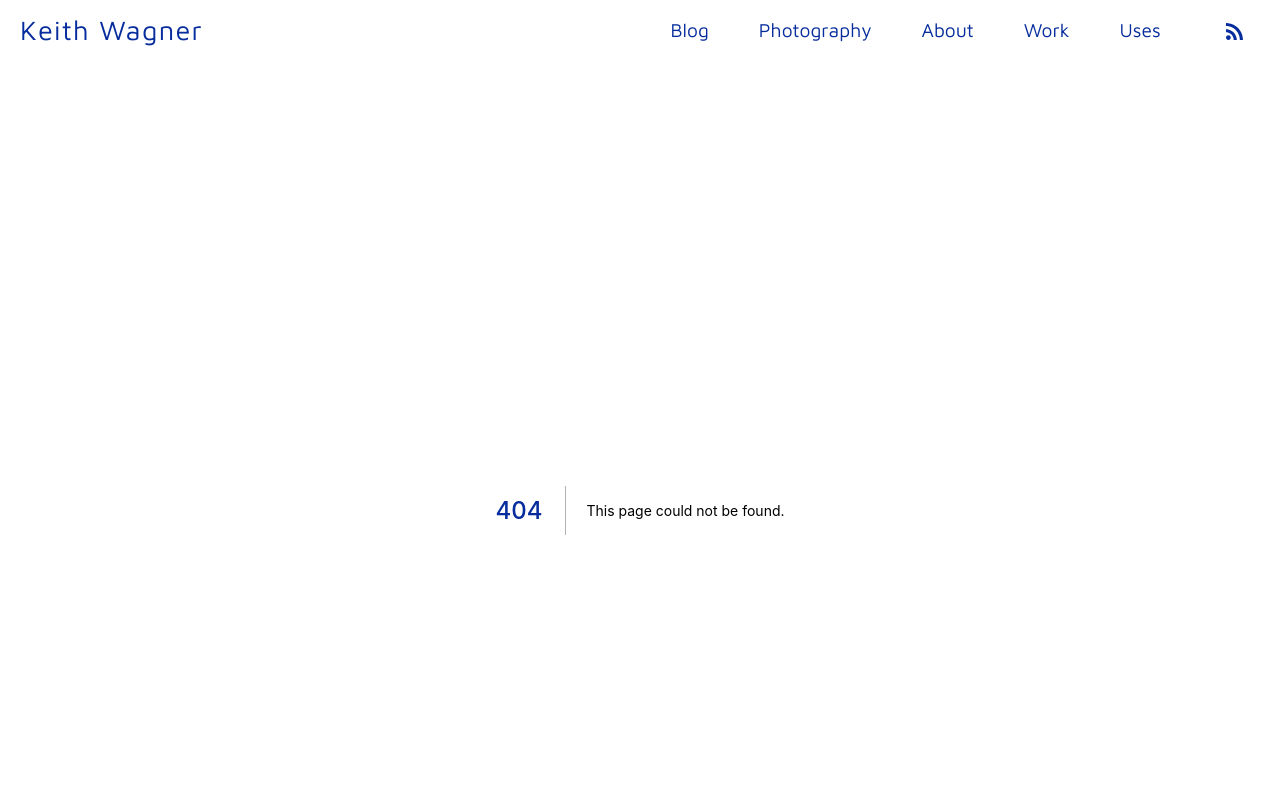
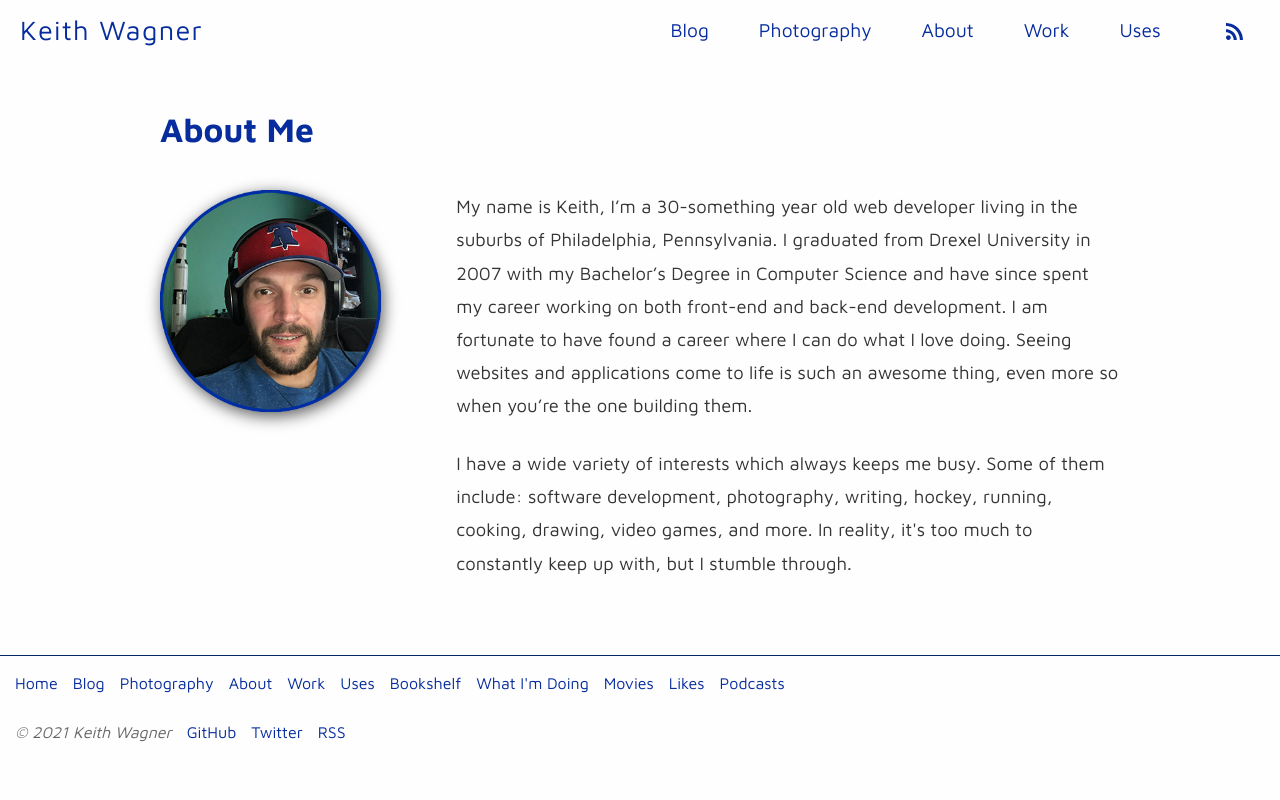
Before and after one commit to kpwags/kpwags.com, a Next.js app: page /about in a window 1280 px wide. Before the commit this address had no page. Shown: the top 800 px of the page. Built offline with nearby package versions, Linux system fonts and the light colour scheme.

Commit message:
Added an about page

```diff
--- a/components/Welcome/index.tsx
+++ b/components/Welcome/index.tsx
@@ -33,10 +33,6 @@ const Hello = styled.div`
             color: ${({ theme }) => theme.colors.blue};
         }
     }
-
-    .clear {
-        clear: both;
-    }
 `;
 
 const Welcome: React.FC = () => (
--- a/lib/GlobalStyles.ts
+++ b/lib/GlobalStyles.ts
@@ -119,4 +119,8 @@ export const GlobalStyles = createGlobalStyle`
             width: 100%;
         }
     }
+
+    .clear {
+        clear: both;
+    }
 `;
--- /dev/null
+++ b/pages/about.tsx
@@ -0,0 +1,57 @@
+/* eslint-disable react/jsx-one-expression-per-line */
+import React from 'react';
+import styled from 'styled-components';
+
+const Container = styled.div`
+    margin: 40px 0;
+
+    .content {
+        display: grid;
+        grid-template-columns: 1fr 3fr;
+        grid-template-rows: 1fr;
+        gap: 0px 75px;
+        grid-template-areas: '. .';
+
+        img {
+            transition: transform 1.2s ease-in-out;
+            filter: drop-shadow(2px 4px 8px #585858);
+
+            :hover {
+                transform: rotate(360deg);
+            }
+        }
+
+        p {
+            margin-block-start: 0;
+            font-size: 1.15rem;
+        }
+    }
+`;
+
+const About: React.FC = () => (
+    <main>
+        <h1>About Me</h1>
+        <Container>
+            <div className="content">
+                <div>
+                    <img src="/images/keith.png" alt="Keith Wagner" />
+                </div>
+                <div>
+                    <p>
+                        My name is Keith, I’m a 30-something year old web developer living in the suburbs of Philadelphia, Pennsylvania. I graduated
+                        from Drexel University in 2007 with my Bachelor’s Degree in Computer Science and have since spent my career working on both
+                        front-end and back-end development. I am fortunate to have found a career where I can do what I love doing. Seeing websites
+                        and applications come to life is such an awesome thing, even more so when you’re the one building them.
+                    </p>
+                    <p>
+                        I have a wide variety of interests which always keeps me busy. Some of them include: software development, photography,
+                        writing, hockey, running, cooking, drawing, video games, and more. In reality, it&apos;s too much to constantly keep up with,
+                        but I stumble through.
+                    </p>
+                </div>
+            </div>
+        </Container>
+    </main>
+);
+
+export default About;
```
